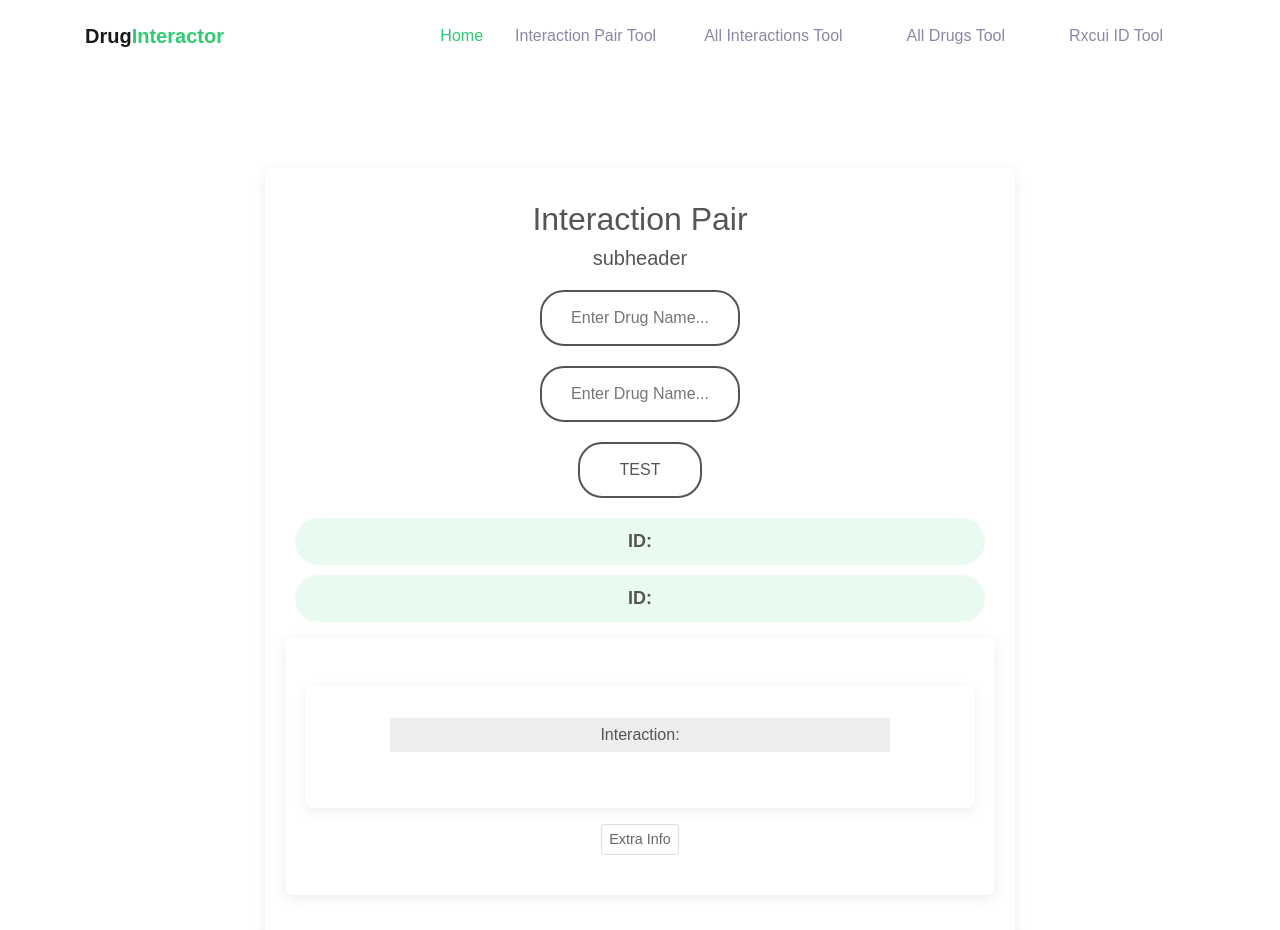
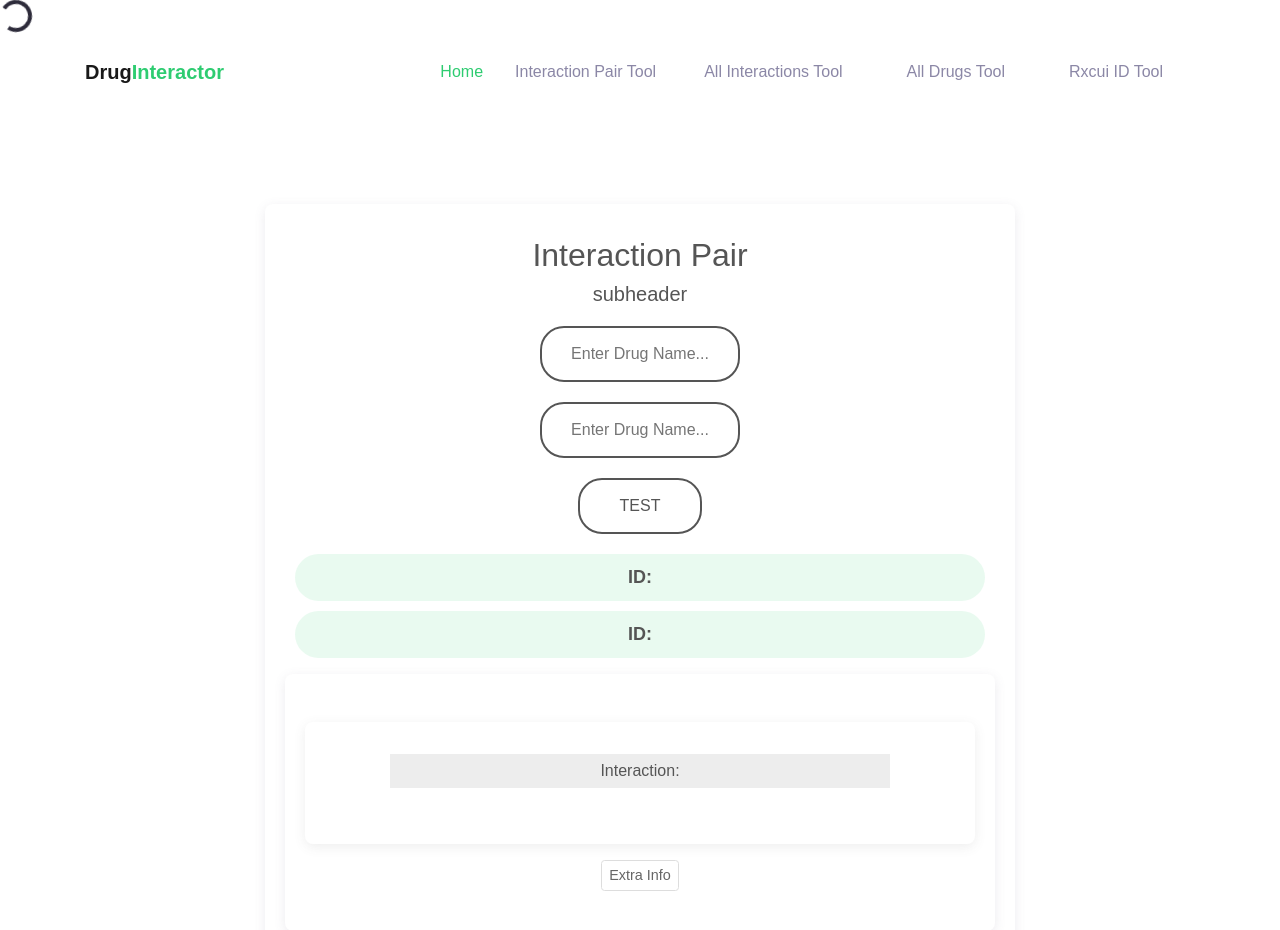
Before and after one commit to Sxlly/Drug-Interactor, a React (Create React App) app: page /getInteractionPair in a window 1280 px wide. Shown: the top 930 px of the page. Built offline with nearby package versions, Linux system fonts and the light colour scheme.

Commit message:
importing react bootstrap

```diff
--- a/package.json
+++ b/package.json
@@ -7,7 +7,9 @@
     "@testing-library/react": "^11.1.0",
     "@testing-library/user-event": "^12.1.10",
     "axios": "^0.22.0",
+    "bootstrap": "^5.1.1",
     "react": "^17.0.2",
+    "react-bootstrap": "^2.0.0-rc.1",
     "react-dom": "^17.0.2",
     "react-router-dom": "^5.3.0",
     "react-scripts": "4.0.3",
--- a/src/getInteractionPair.js
+++ b/src/getInteractionPair.js
@@ -1,6 +1,7 @@
 import React, { Component, useState } from "react";
 import './bootstrap.css';
 import './theme.css';
+import * as ReactBootStrap from "react-bootstrap";
 
 
 
@@ -15,7 +16,7 @@ export default () => {
     const[nameTwo, updateNameTwo] = useState("");
     const[search, updateSearch] = useState(1);
     const[source, updateSource] = useState("DrugBank");
-    const[loading, updateLoading] = useState("Loading...");
+    const[loading, updateLoading] = useState(false);
     const[interationCount, updateInteractionCount] = useState(0);
     const[interactionResult, updateInteractionResult] = useState("");
     const[interactionsList, updateInteractionsList] = useState([]);
@@ -200,6 +201,8 @@ export default () => {
     return (
 
         <div>
+
+            {<ReactBootStrap.Spinner animation="border"/>}
             <nav className="navbar navbar-expand-lg navbar-light bg-white sticky" data-offset="500">
                 <div className="container">
                     <a href="/HomePage" className="navbar-brand">Drug<span className="text-primary">Interactor</span></a>
```
Also changed, not shown: 1 other file (tests, documents, lock files or other folders).
